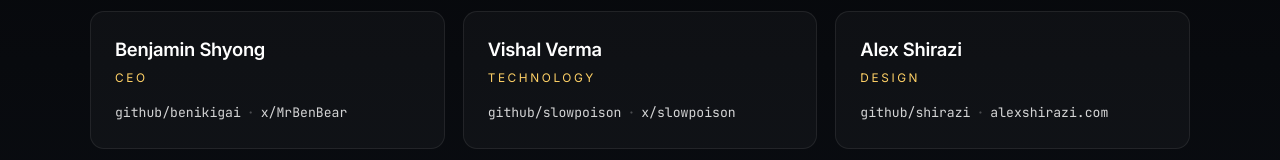
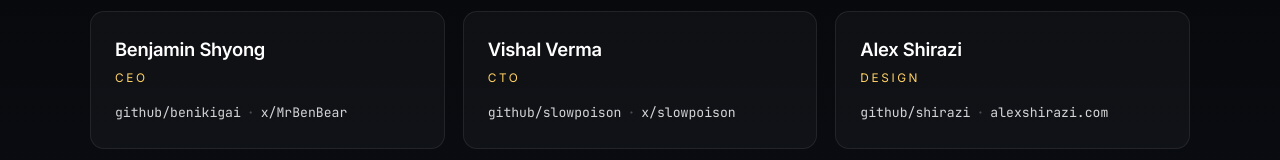
Before and after one commit to LaClawClaw/laclawclaw, a Next.js app: page / in a window 1280 px wide. Shown: the part 5987-6147 px from the top of the page. Built offline with nearby package versions, Linux system fonts and the light colour scheme.

Commit message:
Vish: Technology → CTO

```diff
--- a/src/app/page.tsx
+++ b/src/app/page.tsx
@@ -317,7 +317,7 @@ export default function Home() {
 
               <div className="founder-card">
                 <div className="founder-name">Vishal Verma</div>
-                <div className="founder-role">Technology</div>
+                <div className="founder-role">CTO</div>
                 <div className="founder-links">
                   <a href="https://github.com/slowpoison" target="_blank" rel="noopener noreferrer">github/slowpoison</a>
                   <span className="founder-sep">·</span>
```
